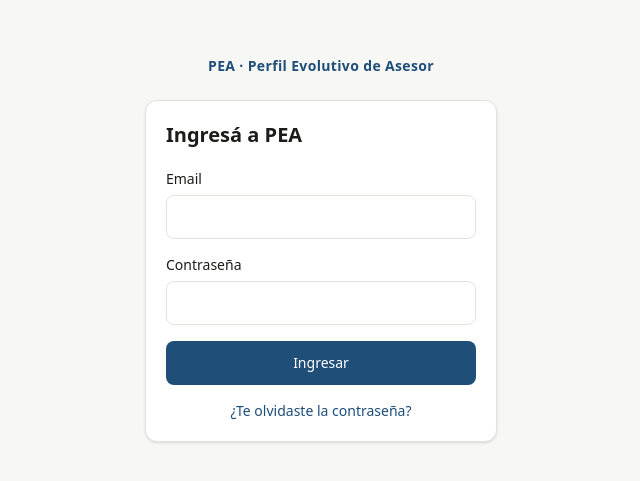
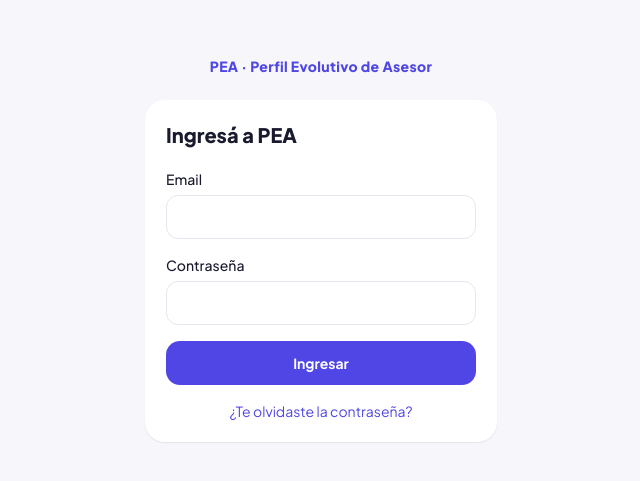
Before and after one commit to capasnovae/pea-cau, a Next.js app: page /ingresar in a window 1280 px wide. Shown: the part 151-632 px from the top of the page, without its empty margins (319-959 px from the left). Built offline with nearby package versions, Linux system fonts and the light colour scheme.

Commit message:
feat(ui): estilo B (aprendizaje motivador)
Co-Authored-By: Claude Opus 5.5 <noreply@anthropic.com>
Claude-Session: https://claude.ai/code/session_01Qbkzm1LPRqPzE6o2sYWnj4

```diff
--- a/app/(app)/inicio/page.tsx
+++ b/app/(app)/inicio/page.tsx
@@ -1,45 +1,122 @@
 import Link from "next/link";
 import { Card } from "@/components/ui/card";
 import { formatearFecha } from "@/lib/dominio/contenido";
+import { colorNivel, porcentaje } from "@/lib/dominio/leccion";
 import { requerirPerfil } from "@/lib/supabase/permisos";
 import { crearClienteServidor } from "@/lib/supabase/servidor";
 
 export default async function PaginaInicio() {
   const perfil = await requerirPerfil();
   const supabase = await crearClienteServidor();
-  const { data: pendientes, count } = await supabase
-    .from("consigna_asignaciones")
-    .select("id, vence_el, consignas(titulo)", { count: "exact" })
-    .eq("usuario_id", perfil.id)
-    .in("estado", ["pendiente", "en_curso", "vencida"])
-    .order("vence_el", { ascending: true, nullsFirst: false })
-    .limit(3);
+  const [{ data: ruta }, { data: pendientes, count }] = await Promise.all([
+    supabase.rpc("mi_ruta"),
+    supabase
+      .from("consigna_asignaciones")
+      .select("id, vence_el, consignas(titulo, tipo)", { count: "exact" })
+      .eq("usuario_id", perfil.id)
+      .in("estado", ["pendiente", "en_curso", "vencida"])
+      .order("vence_el", { ascending: true, nullsFirst: false })
+      .limit(3),
+  ]);
+  const cursos = ruta ?? [];
+  const niveles = cursos.filter((c) => c.tipo === "nivel");
+  const actual = cursos.find((c) => c.desbloqueado && !c.cumplido && c.obligatorio) ?? cursos.find((c) => c.desbloqueado && !c.cumplido);
+  const color = colorNivel(actual?.nivel_orden);
+  const pct = actual ? porcentaje(actual.items_cumplidos, actual.items_total) : 0;
+  const segmentos = actual ? Array.from({ length: Math.min(actual.items_total, 10) }, (_, i) => i < Math.round((actual.items_cumplidos / Math.max(actual.items_total, 1)) * Math.min(actual.items_total, 10))) : [];
 
   return (
-    <div className="flex flex-col gap-4">
-      <h1 className="text-2xl font-semibold">Hola, {perfil.nombre}</h1>
-      <Card>
-        <div className="mb-2 flex items-baseline justify-between gap-2">
-          <h2 className="font-semibold">Tus consignas pendientes</h2>
-          <Link href="/consignas" className="text-sm text-primary">Ver todas</Link>
+    <div className="flex flex-col gap-5">
+      <div className="flex items-center gap-3">
+        <div aria-hidden="true" className="flex size-11 items-center justify-center rounded-full bg-[#ffd9a8] text-lg font-extrabold text-[#9a4a00]">
+          {perfil.nombre.slice(0, 1).toUpperCase()}
+        </div>
+        <div>
+          <p className="text-sm text-muted">¡Hola, {perfil.nombre}!</p>
+          <h1 className="text-lg font-extrabold">{actual ? "Seguí sumando" : "Todo al día"}</h1>
+        </div>
+      </div>
+
+      {actual ? (
+        <section aria-label="Tu ruta" className="flex flex-col gap-3.5 rounded-3xl p-5 text-white" style={{ background: color.fondo }}>
+          <div className="flex items-center justify-between">
+            <span className="rounded-full bg-white/20 px-3 py-1.5 text-xs font-bold uppercase">
+              {actual.tipo === "nivel" ? `Nivel ${actual.nivel_orden}` : "Capacitación"}
+            </span>
+            <span className="text-3xl font-extrabold">{pct}%</span>
+          </div>
+          <h2 className="text-2xl font-extrabold leading-tight">{actual.titulo}</h2>
+          <p className="text-sm text-white/85">
+            {actual.items_cumplidos} de {actual.items_total} pasos hechos
+          </p>
+          {segmentos.length > 0 && (
+            <div className="grid gap-1.5" style={{ gridTemplateColumns: `repeat(${segmentos.length}, minmax(0, 1fr))` }} aria-hidden="true">
+              {segmentos.map((lleno, i) => (
+                <div key={i} className={`h-2 rounded ${lleno ? "bg-[#a5f3c4]" : "bg-white/30"}`} />
+              ))}
+            </div>
+          )}
+          <Link
+            href={actual.siguiente_item ? `/estudiar/${actual.curso_id}/${actual.siguiente_item}` : `/estudiar/${actual.curso_id}`}
+            className="flex min-h-12 items-center justify-center rounded-2xl bg-white px-4 text-base font-extrabold"
+            style={{ color: color.texto }}
+          >
+            Continuar
+          </Link>
+        </section>
+      ) : (
+        <Card>
+          <p className="font-semibold">No tenés cursos pendientes por ahora.</p>
+          <Link href="/estudiar" className="text-sm font-semibold text-primary-strong">Ver mi ruta</Link>
+        </Card>
+      )}
+
+      <section aria-label="Para hoy" className="flex flex-col gap-2.5">
+        <div className="flex items-baseline justify-between">
+          <h2 className="text-base font-bold">Para hoy</h2>
+          <Link href="/consignas" className="text-sm font-semibold text-primary-strong">Ver todas</Link>
         </div>
         {(pendientes ?? []).length === 0 ? (
-          <p className="text-sm text-muted">No tenés consignas pendientes.</p>
+          <Card className="p-4"><p className="text-sm text-muted">No tenés consignas pendientes.</p></Card>
         ) : (
-          <ul className="flex flex-col gap-1.5" aria-label="Consignas pendientes">
+          <ul className="flex flex-col gap-2.5" aria-label="Consignas pendientes">
             {(pendientes ?? []).map((a) => (
-              <li key={a.id} className="flex justify-between gap-2 text-sm">
-                <Link href="/consignas" className="hover:text-primary">{a.consignas?.titulo}</Link>
-                {a.vence_el && <span className="shrink-0 text-xs text-muted">vence {formatearFecha(a.vence_el)}</span>}
+              <li key={a.id}>
+                <Link href="/consignas" className="flex items-center gap-3 rounded-2xl bg-card p-3.5 shadow-[var(--shadow-suave)]">
+                  <span aria-hidden="true" className={`flex size-11 shrink-0 items-center justify-center rounded-xl ${a.consignas?.tipo === "lectura" ? "bg-[#e0f2fe] text-[#0369a1]" : "bg-[#fef3c7] text-[#b45309]"}`}>
+                    <svg width="20" height="20" viewBox="0 0 24 24" fill="none" stroke="currentColor" strokeWidth="2">
+                      {a.consignas?.tipo === "lectura" ? <path d="M4 5h11a3 3 0 0 1 3 3v11H7a3 3 0 0 1-3-3zM8 9h6M8 13h6" /> : <path d="M9 11l3 3 7-7M5 12v7h14" />}
+                    </svg>
+                  </span>
+                  <span className="min-w-0 flex-1">
+                    <span className="block truncate text-[15px] font-bold">{a.consignas?.titulo}</span>
+                    {a.vence_el && <span className="text-[13px] text-muted">vence el {formatearFecha(a.vence_el)}</span>}
+                  </span>
+                </Link>
               </li>
             ))}
           </ul>
         )}
-        {(count ?? 0) > 3 && <p className="mt-2 text-xs text-muted">Y {(count ?? 0) - 3} más.</p>}
-      </Card>
-      <Card>
-        <p>Tu ruta de aprendizaje llega en la próxima etapa.</p>
-      </Card>
+        {(count ?? 0) > 3 && <p className="text-xs text-muted">Y {(count ?? 0) - 3} más.</p>}
+      </section>
+
+      {niveles.length > 0 && (
+        <section aria-label="Tus niveles" className="flex flex-col gap-2.5">
+          <h2 className="text-base font-bold">Tus niveles</h2>
+          <ul className="grid grid-cols-4 gap-2.5">
+            {niveles.map((n) => {
+              const c = colorNivel(n.nivel_orden);
+              const estado = n.cumplido ? "Cumplido" : n.desbloqueado ? "En curso" : "Bloqueado";
+              return (
+                <li key={n.curso_id} className="rounded-2xl p-3 text-center" style={{ background: n.desbloqueado ? c.suave : "#f1f1f6" }}>
+                  <p className="text-xl font-extrabold" style={{ color: n.desbloqueado ? c.texto : "#5b5b70" }}>N{n.nivel_orden}</p>
+                  <p className="text-[11px] font-semibold" style={{ color: n.desbloqueado ? c.texto : "#5b5b70" }}>{estado}</p>
+                </li>
+              );
+            })}
+          </ul>
+        </section>
+      )}
     </div>
   );
 }
--- a/app/(auth)/layout.tsx
+++ b/app/(auth)/layout.tsx
@@ -1,7 +1,7 @@
 export default function LayoutAuth({ children }: LayoutProps<"/">) {
   return (
     <main className="mx-auto flex w-full max-w-sm flex-1 flex-col justify-center px-4 py-10">
-      <p className="mb-6 text-center text-sm font-semibold tracking-wide text-primary">PEA · Perfil Evolutivo de Asesor</p>
+      <p className="mb-6 text-center text-sm font-extrabold tracking-wide text-primary">PEA · Perfil Evolutivo de Asesor</p>
       {children}
     </main>
   );
--- a/app/globals.css
+++ b/app/globals.css
@@ -1,29 +1,23 @@
 @import "tailwindcss";
 
 :root {
-  --background: #f7f7f5;
-  --foreground: #1c1c1a;
+  /* Estilo B · Aprendizaje motivador */
+  --background: #f7f7fb;
+  --foreground: #1a1a2e;
   --card: #ffffff;
-  --muted: #6b6b66;
-  --border: #e3e3de;
-  --primary: #1f4e79;
+  --muted: #5b5b70;
+  --border: #e6e6ef;
+  --primary: #4f46e5;
+  --primary-strong: #4338ca;
+  --primary-soft: #eef2ff;
   --primary-foreground: #ffffff;
+  --success: #047857;
+  --success-soft: #ecfdf5;
+  --warning: #c2410c;
+  --warning-soft: #fff7ed;
   --destructive: #b42318;
-  --ring: #1f4e79;
-}
-
-@media (prefers-color-scheme: dark) {
-  :root {
-    --background: #121211;
-    --foreground: #ededea;
-    --card: #1b1b1a;
-    --muted: #a3a39d;
-    --border: #2e2e2b;
-    --primary: #7fb2e5;
-    --primary-foreground: #0d1b2a;
-    --destructive: #f97066;
-    --ring: #7fb2e5;
-  }
+  --ring: #4f46e5;
+  --ink: #1a1a2e;
 }
 
 @theme inline {
@@ -36,7 +30,15 @@
   --color-primary-foreground: var(--primary-foreground);
   --color-destructive: var(--destructive);
   --color-ring: var(--ring);
-  --font-sans: ui-sans-serif, system-ui, -apple-system, "Segoe UI", Roboto, sans-serif;
+  --color-primary-strong: var(--primary-strong);
+  --color-primary-soft: var(--primary-soft);
+  --color-success: var(--success);
+  --color-success-soft: var(--success-soft);
+  --color-warning: var(--warning);
+  --color-warning-soft: var(--warning-soft);
+  --color-ink: var(--ink);
+  --font-sans: "Plus Jakarta Sans", ui-sans-serif, system-ui, -apple-system, "Segoe UI", Roboto, sans-serif;
+  --shadow-suave: 0 1px 2px rgb(26 26 46 / 0.06), 0 1px 1px rgb(26 26 46 / 0.03);
 }
 
 body {
--- a/app/layout.tsx
+++ b/app/layout.tsx
@@ -11,6 +11,12 @@ export const viewport: Viewport = { width: "device-width", initialScale: 1 };
 export default function RootLayout({ children }: LayoutProps<"/">) {
   return (
     <html lang="es-AR" className="h-full antialiased">
+      <head>
+        <link rel="preconnect" href="https://fonts.googleapis.com" />
+        <link rel="preconnect" href="https://fonts.gstatic.com" crossOrigin="" />
+        {/* eslint-disable-next-line @next/next/no-page-custom-font */}
+        <link href="https://fonts.googleapis.com/css2?family=Plus+Jakarta+Sans:wght@400;500;600;700;800&display=swap" rel="stylesheet" />
+      </head>
       <body className="flex min-h-full flex-col">{children}</body>
     </html>
   );
--- a/components/ui/badge.tsx
+++ b/components/ui/badge.tsx
@@ -4,7 +4,7 @@ import type { HTMLAttributes } from "react";
 export function Badge({ className, ...props }: HTMLAttributes<HTMLSpanElement>) {
   return (
     <span
-      className={cn("inline-flex items-center rounded-full border border-border px-2 py-0.5 text-xs", className)}
+      className={cn("inline-flex items-center rounded-full border border-border px-2.5 py-0.5 text-xs font-semibold", className)}
       {...props}
     />
   );
--- a/components/ui/button.tsx
+++ b/components/ui/button.tsx
@@ -4,8 +4,8 @@ import type { ButtonHTMLAttributes } from "react";
 type Variante = "primario" | "secundario" | "peligro" | "fantasma";
 
 const estilos: Record<Variante, string> = {
-  primario: "bg-primary text-primary-foreground hover:opacity-90",
-  secundario: "border border-border bg-card hover:bg-background",
+  primario: "bg-primary text-primary-foreground hover:bg-primary-strong",
+  secundario: "border border-border bg-card text-primary-strong hover:bg-primary-soft",
   peligro: "bg-destructive text-white hover:opacity-90",
   fantasma: "hover:bg-background",
 };
@@ -18,7 +18,7 @@ export function Button({
   return (
     <button
       className={cn(
-        "inline-flex h-11 items-center justify-center gap-2 rounded-lg px-4 text-sm font-medium transition focus-visible:outline-2 focus-visible:outline-offset-2 focus-visible:outline-ring disabled:pointer-events-none disabled:opacity-50",
+        "inline-flex h-11 items-center justify-center gap-2 rounded-[14px] px-4 text-sm font-bold transition focus-visible:outline-2 focus-visible:outline-offset-2 focus-visible:outline-ring disabled:pointer-events-none disabled:opacity-50",
         estilos[variante],
         className,
       )}
--- a/components/ui/card.tsx
+++ b/components/ui/card.tsx
@@ -2,9 +2,9 @@ import { cn } from "@/lib/utils/cn";
 import type { HTMLAttributes } from "react";
 
 export function Card({ className, ...props }: HTMLAttributes<HTMLDivElement>) {
-  return <div className={cn("rounded-xl border border-border bg-card p-5 shadow-sm", className)} {...props} />;
+  return <div className={cn("rounded-[20px] border border-transparent bg-card p-5 shadow-[var(--shadow-suave)]", className)} {...props} />;
 }
 
 export function CardTitle({ className, ...props }: HTMLAttributes<HTMLHeadingElement>) {
-  return <h1 className={cn("text-xl font-semibold", className)} {...props} />;
+  return <h1 className={cn("text-xl font-extrabold", className)} {...props} />;
 }
--- a/components/ui/input.tsx
+++ b/components/ui/input.tsx
@@ -2,7 +2,7 @@ import { cn } from "@/lib/utils/cn";
 import type { InputHTMLAttributes, SelectHTMLAttributes } from "react";
 
 const base =
-  "h-11 w-full rounded-lg border border-border bg-card px-3 text-base focus-visible:outline-2 focus-visible:outline-ring";
+  "h-11 w-full rounded-xl border border-border bg-card px-3 text-base focus-visible:outline-2 focus-visible:outline-ring";
 
 export function Input({ className, ...props }: InputHTMLAttributes<HTMLInputElement>) {
   return <input className={cn(base, className)} {...props} />;
```
Also changed, not shown: app/(app)/layout.tsx (+4 -4 lines), components/nav/menu-principal.tsx (+6 -6 lines), 1 other file (tests, documents, lock files or other folders).
